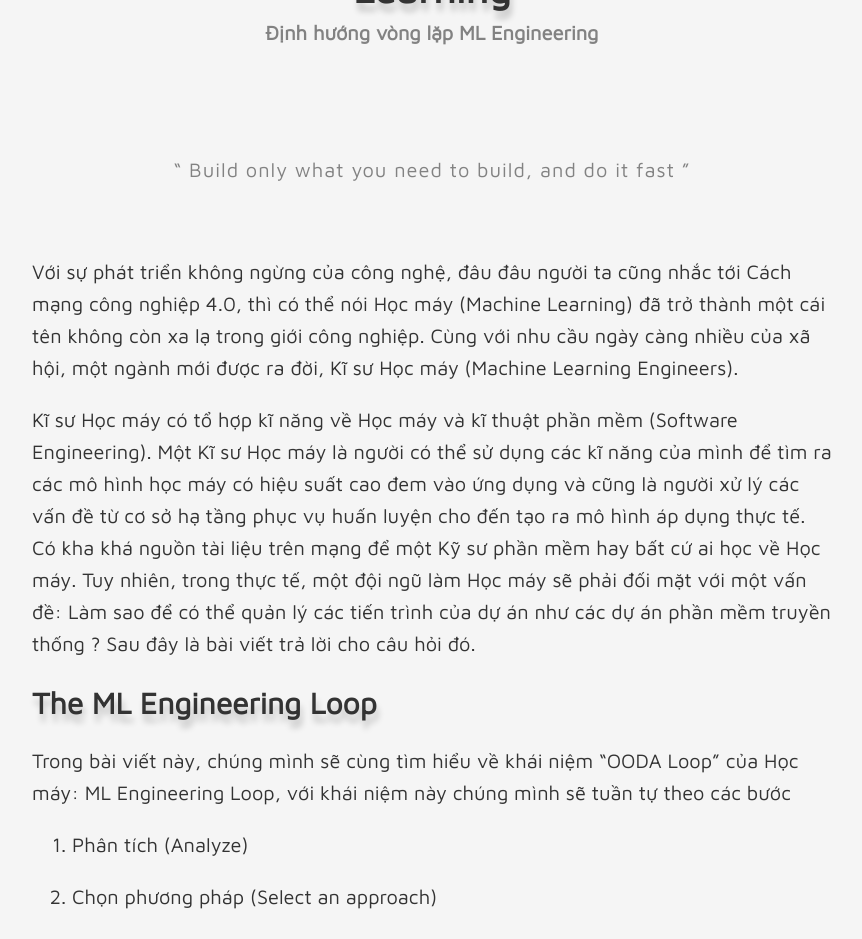
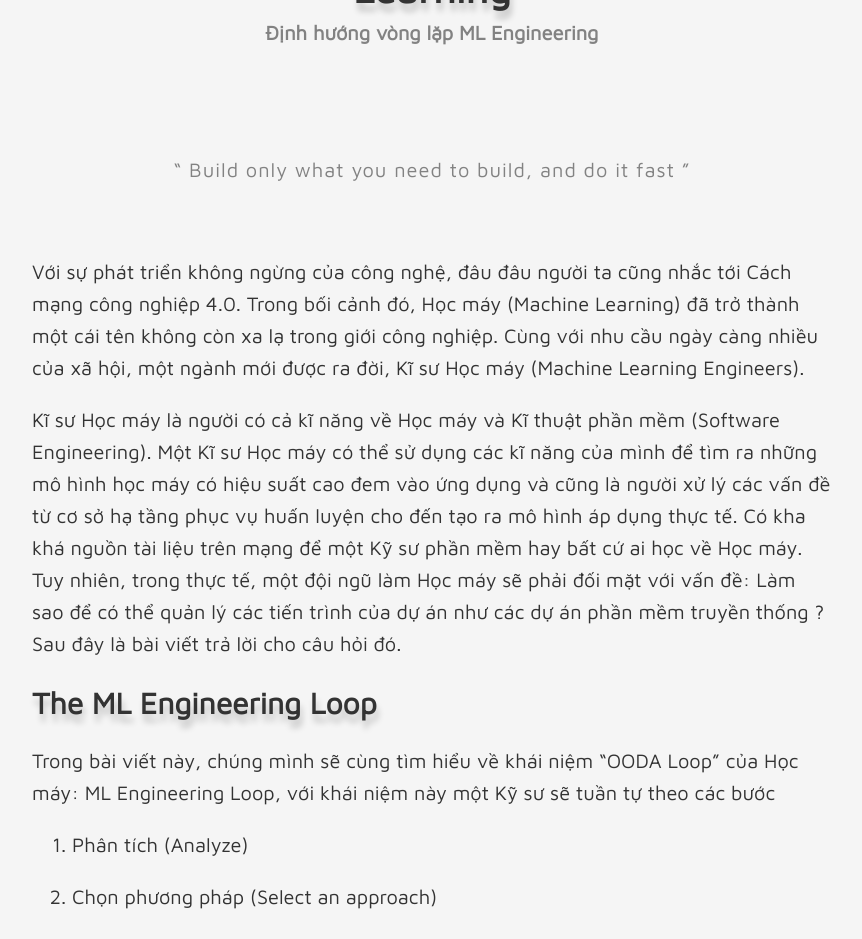
Before and after one commit to Lego1st/lego1st.github.io, a Jekyll site: the page built from _posts/2019-04-07-how-to-deliver-machine-learning-projets.md, in a window 1280 px wide and 1400 px high, scrolled down 349 px. Shown: the top 939 px of the window, without its empty margins (208-1070 px from the left). Built offline with Jekyll 4.4.1, drawn with Linux system fonts in a browser that asks for light colours; formulas are drawn with MathJax 3; some of the changed text lies outside the part shown.

Commit message:
minor change

```diff
--- a/_posts/2019-04-07-how-to-deliver-machine-learning-projets.md
+++ b/_posts/2019-04-07-how-to-deliver-machine-learning-projets.md
@@ -8,13 +8,13 @@ categories: [mlearning]
 
 > Build only what you need to build, and do it fast
 
-Với sự phát triển không ngừng của công nghệ, đâu đâu người ta cũng nhắc tới Cách mạng công nghiệp 4.0, thì có thể nói Học máy (Machine Learning) đã trở thành một cái tên không còn xa lạ trong giới công nghiệp. Cùng với nhu cầu ngày càng nhiều của xã hội, một ngành mới được ra đời, Kĩ sư Học máy (Machine Learning Engineers).
+Với sự phát triển không ngừng của công nghệ, đâu đâu người ta cũng nhắc tới Cách mạng công nghiệp 4.0. Trong bối cảnh đó, Học máy (Machine Learning) đã trở thành một cái tên không còn xa lạ trong giới công nghiệp. Cùng với nhu cầu ngày càng nhiều của xã hội, một ngành mới được ra đời, Kĩ sư Học máy (Machine Learning Engineers).
 
-Kĩ sư Học máy có tổ hợp kĩ năng về Học máy và kĩ thuật phần mềm (Software Engineering). Một Kĩ sư Học máy là người có thể sử dụng các kĩ năng của mình để tìm ra các mô hình học máy có hiệu suất cao đem vào ứng dụng và cũng là người xử lý các vấn đề từ cơ sở hạ tầng phục vụ huấn luyện cho đến tạo ra mô hình áp dụng thực tế. Có kha khá nguồn tài liệu trên mạng để một Kỹ sư phần mềm hay bất cứ ai học về Học máy. Tuy nhiên, trong thực tế, một đội ngũ làm Học máy sẽ phải đối mặt với một vấn đề: Làm sao để có thể quản lý các tiến trình của dự án như các dự án phần mềm truyền thống ? Sau đây là bài viết trả lời cho câu hỏi đó.
+Kĩ sư Học máy là người có cả kĩ năng về Học máy và Kĩ thuật phần mềm (Software Engineering). Một Kĩ sư Học máy có thể sử dụng các kĩ năng của mình để tìm ra những mô hình học máy có hiệu suất cao đem vào ứng dụng và cũng là người xử lý các vấn đề từ cơ sở hạ tầng phục vụ huấn luyện cho đến tạo ra mô hình áp dụng thực tế. Có kha khá nguồn tài liệu trên mạng để một Kỹ sư phần mềm hay bất cứ ai học về Học máy. Tuy nhiên, trong thực tế, một đội ngũ làm Học máy sẽ phải đối mặt với vấn đề: Làm sao để có thể quản lý các tiến trình của dự án như các dự án phần mềm truyền thống ? Sau đây là bài viết trả lời cho câu hỏi đó.
 
 ## The ML Engineering Loop
 
-Trong bài viết này, chúng mình sẽ cùng tìm hiểu về khái niệm "OODA Loop" của Học máy: ML Engineering Loop, với khái niệm này chúng mình sẽ tuần tự theo các bước
+Trong bài viết này, chúng mình sẽ cùng tìm hiểu về khái niệm "OODA Loop" của Học máy: ML Engineering Loop, với khái niệm này một Kỹ sư sẽ tuần tự theo các bước
 
 1. Phân tích (Analyze)
 
@@ -24,13 +24,13 @@ Trong bài viết này, chúng mình sẽ cùng tìm hiểu về khái niệm "O
 
 4. Đo đạc (Measure)
 
-để có thể tìm ra được mô hình học máy hiệu quả một cách nhanh chóng. Đối với mỗi giai đoạn sẽ có những lời khuyên mà tác giả nghĩ có thể giúp tối ưu được toàn bộ quá trình.
+để có thể tìm ra được mô hình học máy hiệu quả một cách nhanh chóng. Đối với mỗi giai đoạn sẽ có những lời khuyên mà tác giả nghĩ có thể hữu ích trong việc tối ưu toàn bộ quá trình.
 
 ![](https://cdn-images-1.medium.com/max/2400/1*OILsPq8hrosFVjXwnOoo-Q.png)
 
-Một đội ngũ ML thành công khi triển khai được một mô hình có hiệu suất cao với những rằng buộc đã cho (ví dụ: đạt độ chính xác cao nhưng vẫn phải đảm bảo về bộ nhớ, thời gian chạy, etc). Hiệu suất (performance) được định nghĩa là đơn vị đo liên quan nhất tới thành công của sản phẩm cuối. Hiệu suất sẽ được dịch sang ngôn ngữ tương ứng của Học máy để quy về các độ đo. Trong ví dụ dưới đây, tác giả sẽ chọn "error rate" là đơn vị đo hiệu suất.
+Một đội ngũ ML thành công khi triển khai được mô hình có hiệu suất cao với những rằng buộc đã cho (ví dụ: đạt độ chính xác cao nhưng vẫn phải đảm bảo về bộ nhớ, thời gian chạy, etc). Hiệu suất (performance) được định nghĩa là đơn vị đo liên quan nhất tới thành công của sản phẩm cuối. Hiệu suất sẽ được dịch sang ngôn ngữ tương ứng của Học máy để quy về các độ đo. Trong ví dụ dưới đây, tác giả sẽ chọn "error rate" là đơn vị đo hiệu suất.
 
-Khi mới bắt đầu, bạn nên định nghĩa ra tiêu chí cho thành công. Dưới góc nhìn về sản phẩm, theo bạn, hiệu suất như thế nào thì bắt đầu gọi là hữu dụng? Ví dụ như hệ thống của bạn gợi ý ra 5 bài báo liên quan, ít nhất bao nhiêu trong số đó cần phải thực sự liên quan, và thế nào là liên quan ?
+Khi mới bắt đầu, bạn nên định nghĩa ra tiêu chí như nào thì gọi là thành công. Dưới góc nhìn về sản phẩm, theo bạn, hiệu suất như thế nào thì bắt đầu gọi là hữu dụng? Ví dụ như hệ thống của bạn gợi ý ra 5 bài báo liên quan, ít nhất bao nhiêu trong số đó cần phải thực sự liên quan, và thế nào là liên quan ?
 
 ML Engineering Loop sẽ giúp bạn định hình được quá trình phát triển, đơn giản hóa quá trình quyết định để có thể tập trung hơn vào bước tiếp theo. Khi đã quen dần với vòng lặp này, bạn sẽ có thể nhanh chóng luân phiên giữa phân tích và thực thi. Vòng lặp này còn hữu ích kể cả khi bạn đã là chuyên gia, bạn sẽ không bị ngợp hay mông lung khi mô hình không đáp ứng yêu cầu hay đột nhiên mục tiêu của nhóm thay đổi.
 
```
Also changed, not shown: other parts of _posts/2019-04-07-how-to-deliver-machine-learning-projets.md (+1 -1 lines).
